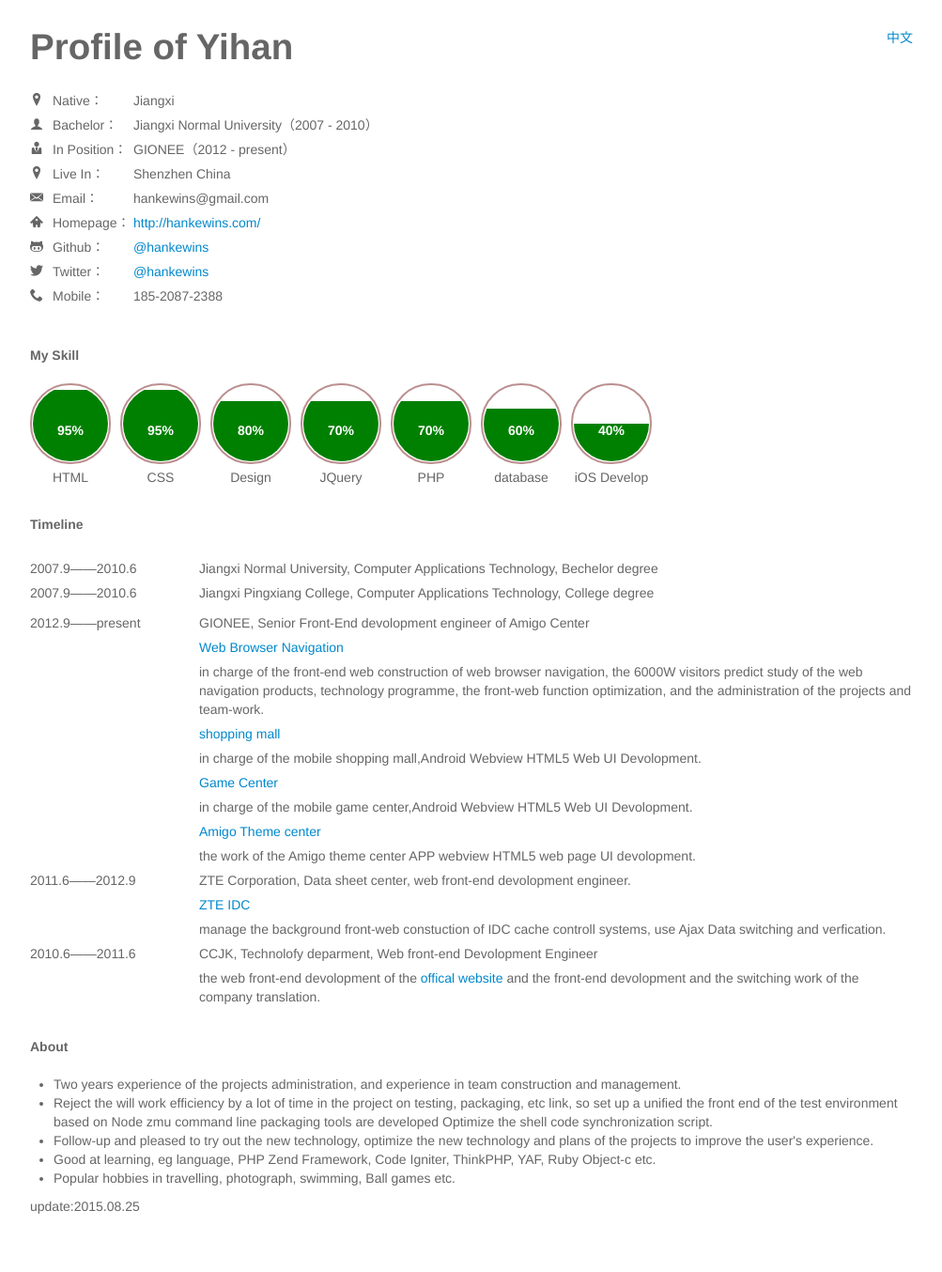
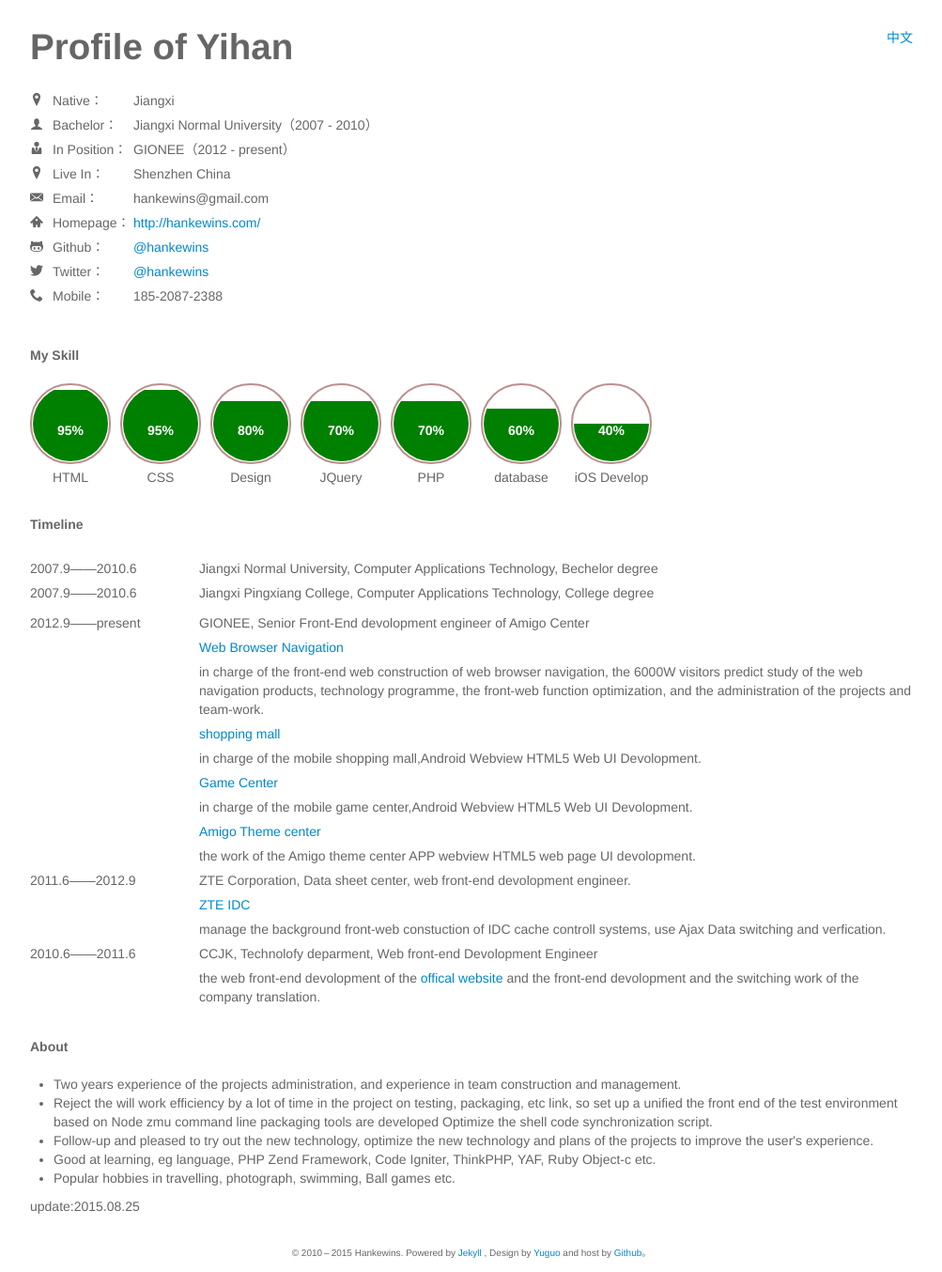
Before and after one commit to bh-lay/hankewins.github.io, a Jekyll site: the page profile/index-en.html, which Jekyll copies as it is, in a window 1280 px wide. Shown: the whole page at 94% size, without its empty margins (138-1141 px from the left). Built offline with Jekyll 4.4.1, drawn with Linux system fonts in a browser that asks for light colours; before the commit the page ends 1324 px from its top, so only the background shows below that.

Commit message:
增加模板引用信息

```diff
--- a/_config.yml
+++ b/_config.yml
@@ -1,5 +1,6 @@
 baseurl:
-url: "http://hankewins.com/"
+#url: "http://hankewins.com/"
+url: "/"
 name: Hankewins's Blog
 author: Hankewins
 email: hakewins@gmail.com
--- a/_includes/footer.html
+++ b/_includes/footer.html
@@ -1,2 +1,2 @@
-<p class="copyright">&copy; 2010&#8201;&ndash;&#8201;2015 Hankewins. Powered by <a href="https://github.com/mojombo/jekyll">Jekyll</a> and host by <a href="https://github.com/hannkewins">Github</a>。
+<p class="copyright">&copy; 2010&#8201;&ndash;&#8201;2015 Hankewins. Powered by <a href="https://github.com/mojombo/jekyll">Jekyll</a> , Design by <a href="http://yuguo.us/">Yuguo</a> and host by <a href="https://github.com/hannkewins">Github</a>。
 </p>
--- a/profile/index-en.html
+++ b/profile/index-en.html
@@ -129,4 +129,7 @@
 
 </div>
 
+<p class="copyright" style="font-size:10px; text-align: center;">&copy; 2010&#8201;&ndash;&#8201;2015 Hankewins. Powered by <a href="https://github.com/mojombo/jekyll">Jekyll</a> , Design by <a href="http://yuguo.us/">Yuguo</a> and host by <a href="https://github.com/hannkewins">Github</a>。
+</p>
+
 </body>
--- a/profile/index.html
+++ b/profile/index.html
@@ -119,7 +119,9 @@
 
 <footer>update：2015年08月25日</footer>
 
+<p class="copyright" style="font-size:10px; text-align: center;">&copy; 2010&#8201;&ndash;&#8201;2015 Hankewins. Powered by <a href="https://github.com/mojombo/jekyll">Jekyll</a> , Design by <a href="http://yuguo.us/">Yuguo</a> and host by <a href="https://github.com/hannkewins">Github</a>。
+</p>
+
 </div>
-
 </body>
 </html>
```
Also changed, not shown: README.md.
